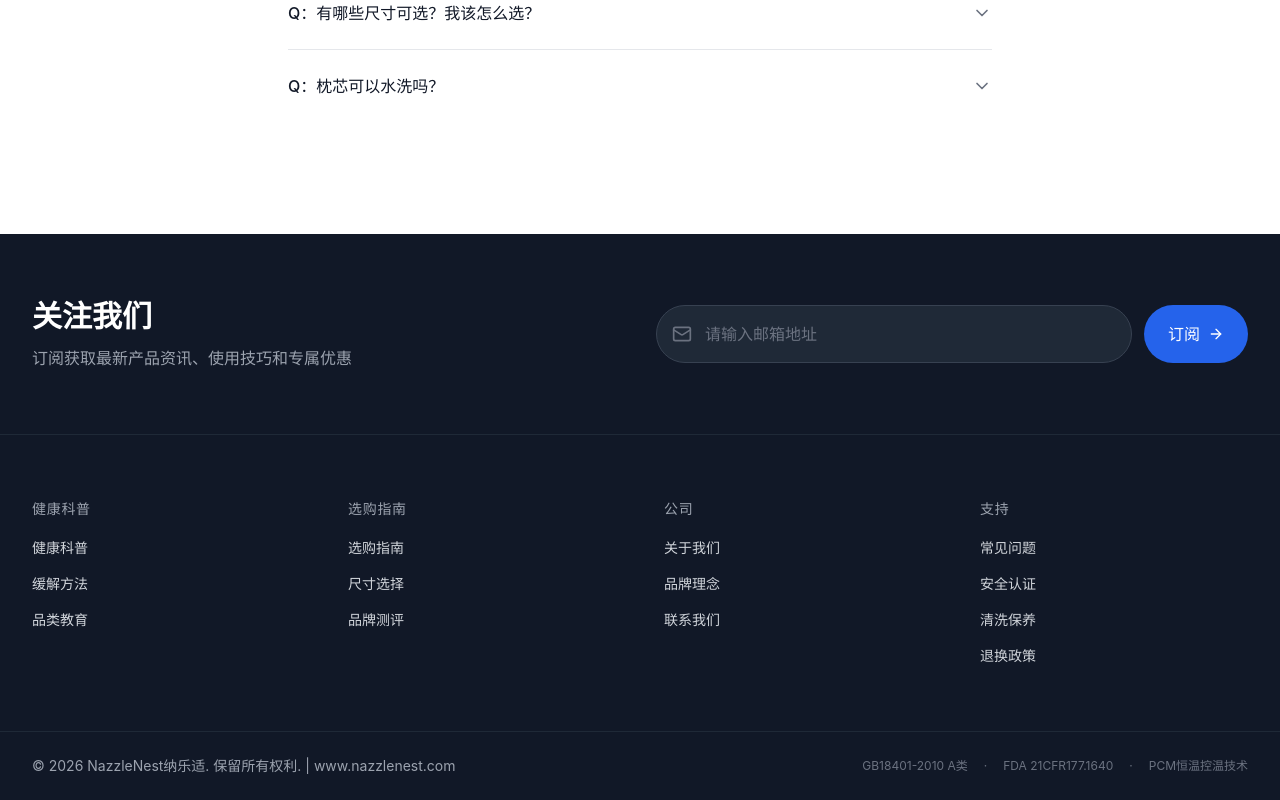
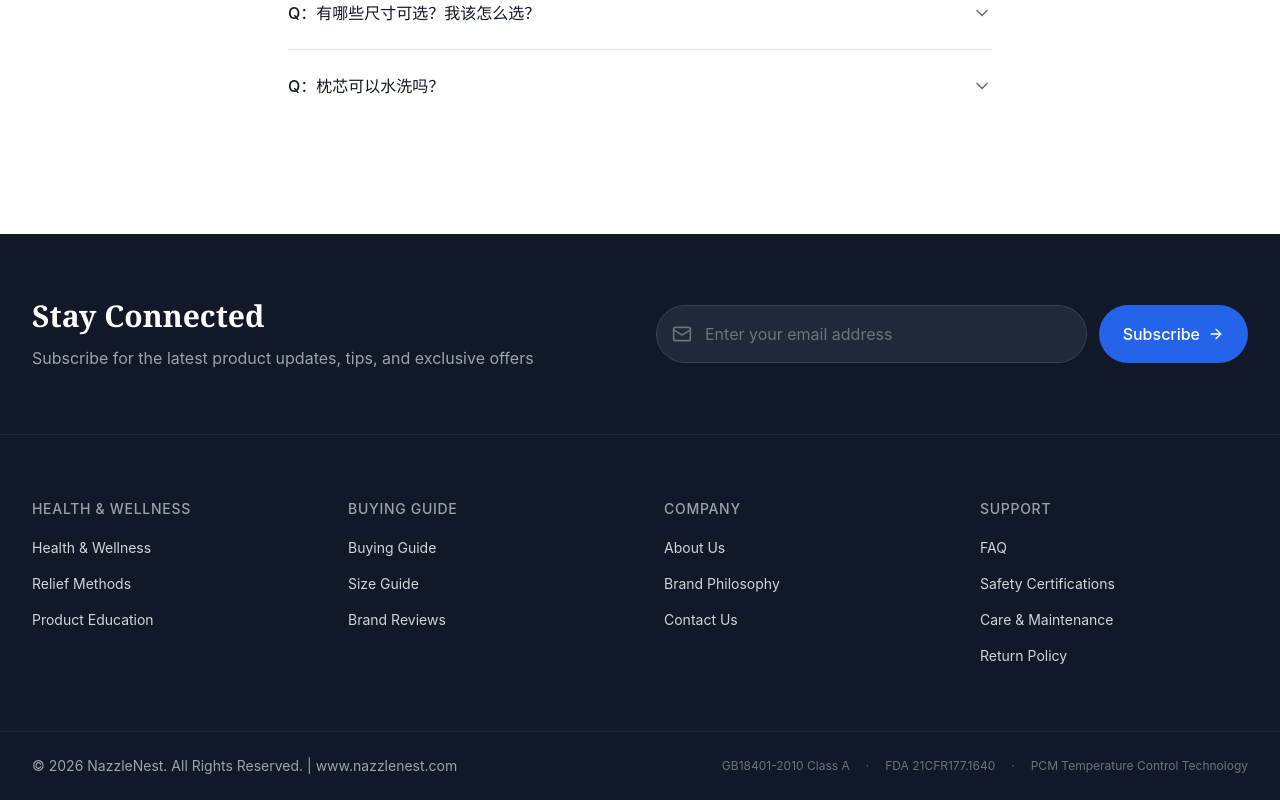
Before and after one commit to Goooodluckxqx/Officialsite, a Next.js app: page / in a window 1280 px wide. Shown: the part 3948-4748 px from the top of the page. Built offline with nearby package versions, Linux system fonts and the light colour scheme.

Commit message:
feat: translate src/components/Footer.tsx to English

```diff
--- a/src/components/Footer.tsx
+++ b/src/components/Footer.tsx
@@ -6,25 +6,25 @@ import Link from "next/link";
 
 const footerLinks = {
   blog: [
-    { label: "健康科普", href: "/blog/health" },
-    { label: "缓解方法", href: "/blog/relief" },
-    { label: "品类教育", href: "/blog/education" },
+    { label: "Health & Wellness", href: "/blog/health" },
+    { label: "Relief Methods", href: "/blog/relief" },
+    { label: "Product Education", href: "/blog/education" },
   ],
   guides: [
-    { label: "选购指南", href: "/guides" },
-    { label: "尺寸选择", href: "/guides/how-to-choose/size-guide" },
-    { label: "品牌测评", href: "/guides/reviews" },
+    { label: "Buying Guide", href: "/guides" },
+    { label: "Size Guide", href: "/guides/how-to-choose/size-guide" },
+    { label: "Brand Reviews", href: "/guides/reviews" },
   ],
   company: [
-    { label: "关于我们", href: "/about" },
-    { label: "品牌理念", href: "/about#brand" },
-    { label: "联系我们", href: "#" },
+    { label: "About Us", href: "/about" },
+    { label: "Brand Philosophy", href: "/about#brand" },
+    { label: "Contact Us", href: "#" },
   ],
   support: [
-    { label: "常见问题", href: "#faq" },
-    { label: "安全认证", href: "/guides#safety" },
-    { label: "清洗保养", href: "/guides#care" },
-    { label: "退换政策", href: "#" },
+    { label: "FAQ", href: "#faq" },
+    { label: "Safety Certifications", href: "/guides#safety" },
+    { label: "Care & Maintenance", href: "/guides#care" },
+    { label: "Return Policy", href: "#" },
   ],
 };
 
@@ -37,10 +37,10 @@ export default function Footer() {
           <div className="grid lg:grid-cols-2 gap-8 items-center">
             <div>
               <h3 className="font-serif text-2xl lg:text-3xl font-semibold mb-3">
-                关注我们
+                Stay Connected
               </h3>
               <p className="text-gray-400">
-                订阅获取最新产品资讯、使用技巧和专属优惠
+                Subscribe for the latest product updates, tips, and exclusive offers
               </p>
             </div>
             <div className="flex gap-3">
@@ -48,12 +48,12 @@ export default function Footer() {
                 <Mail className="absolute left-4 top-1/2 -translate-y-1/2 w-5 h-5 text-gray-500" />
                 <input
                   type="email"
-                  placeholder="请输入邮箱地址"
+                  placeholder="Enter your email address"
                   className="w-full pl-12 pr-4 py-4 bg-gray-800 border border-gray-700 rounded-full text-white placeholder:text-gray-500 focus:outline-none focus:border-blue-500 transition-colors"
                 />
               </div>
               <button className="px-6 py-4 bg-blue-600 text-white font-medium rounded-full hover:bg-blue-700 transition-colors flex items-center gap-2">
-                订阅
+                Subscribe
                 <ArrowRight className="w-4 h-4" />
               </button>
             </div>
@@ -66,7 +66,7 @@ export default function Footer() {
         <div className="grid grid-cols-2 md:grid-cols-4 gap-8 lg:gap-12">
           {/* Blog */}
           <div>
-            <h4 className="font-medium text-sm uppercase tracking-wider text-gray-400 mb-4">健康科普</h4>
+            <h4 className="font-medium text-sm uppercase tracking-wider text-gray-400 mb-4">Health & Wellness</h4>
             <ul className="space-y-3">
               {footerLinks.blog.map((link) => (
                 <li key={link.label}>
@@ -80,7 +80,7 @@ export default function Footer() {
 
           {/* Guides */}
           <div>
-            <h4 className="font-medium text-sm uppercase tracking-wider text-gray-400 mb-4">选购指南</h4>
+            <h4 className="font-medium text-sm uppercase tracking-wider text-gray-400 mb-4">Buying Guide</h4>
             <ul className="space-y-3">
               {footerLinks.guides.map((link) => (
                 <li key={link.label}>
@@ -94,7 +94,7 @@ export default function Footer() {
 
           {/* Company */}
           <div>
-            <h4 className="font-medium text-sm uppercase tracking-wider text-gray-400 mb-4">公司</h4>
+            <h4 className="font-medium text-sm uppercase tracking-wider text-gray-400 mb-4">Company</h4>
             <ul className="space-y-3">
               {footerLinks.company.map((link) => (
                 <li key={link.label}>
@@ -108,7 +108,7 @@ export default function Footer() {
 
           {/* Support */}
           <div>
-            <h4 className="font-medium text-sm uppercase tracking-wider text-gray-400 mb-4">支持</h4>
+            <h4 className="font-medium text-sm uppercase tracking-wider text-gray-400 mb-4">Support</h4>
             <ul className="space-y-3">
               {footerLinks.support.map((link) => (
                 <li key={link.label}>
@@ -127,14 +127,14 @@ export default function Footer() {
         <div className="max-w-7xl mx-auto px-4 sm:px-6 lg:px-8 py-6">
           <div className="flex flex-col md:flex-row justify-between items-center gap-4">
             <p className="text-gray-400 text-sm">
-              © 2026 NazzleNest纳乐适. 保留所有权利. | www.nazzlenest.com
+              © 2026 NazzleNest. All Rights Reserved. | www.nazzlenest.com
             </p>
             <div className="flex items-center gap-4 text-xs text-gray-500">
-              <span>GB18401-2010 A类</span>
+              <span>GB18401-2010 Class A</span>
               <span>·</span>
               <span>FDA 21CFR177.1640</span>
               <span>·</span>
-              <span>PCM恒温控温技术</span>
+              <span>PCM Temperature Control Technology</span>
             </div>
           </div>
         </div>
```
